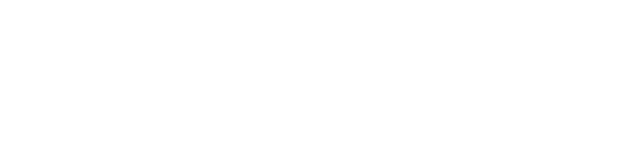
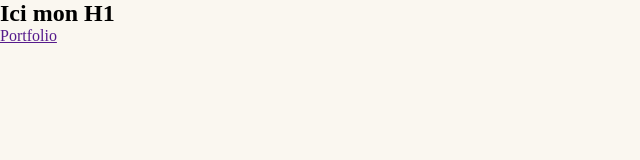
Before and after one commit to SergeVernez/slvernez, a plain HTML site: page home.html in a window 1280 px wide. Shown: the whole page, without its empty margins (0-640 px from the left). Drawn offline with Linux system fonts and the light colour scheme.

Commit message:
homepage

```diff
--- a/home.html
+++ b/home.html
@@ -8,9 +8,25 @@
 	</head>
 	<body>
 		<header></header>
-		<section>
-			<main></main>
-		</section>
+		<main>
+			<section>
+				<div>
+					<h1>Ici mon H1</h1>
+					<p></p>
+					<a href="">Portfolio</a>
+				</div>
+				<div>
+					<div>
+						<img src="" alt="" />
+					</div>
+				</div>
+			</section>
+
+			<section>
+				<h2></h2>
+				<p></p>
+			</section>
+		</main>
 		<footer></footer>
 	</body>
 </html>
--- a/slv.css
+++ b/slv.css
@@ -1,10 +1,11 @@
 * {
 	margin: 0;
 	padding: 0;
+	box-sizing: border-box;
 }
 
 :root {
-	--couleur-principale-claire: #faf7f0;
+	--couleur-principale-body: #faf7f0;
 	--couleur-secondaire-claire: #d8d2c2;
 	--couleur-accentuee: #b17457;
 	--couleur-foncee: #4a4947;
@@ -12,3 +13,6 @@
 	--couleur-gris-claire: #e3e3e3;
 	--couleur-gris-foncee: #f7f7f7;
 }
+body {
+	background-color: var(--couleur-principale-body);
+}
```
